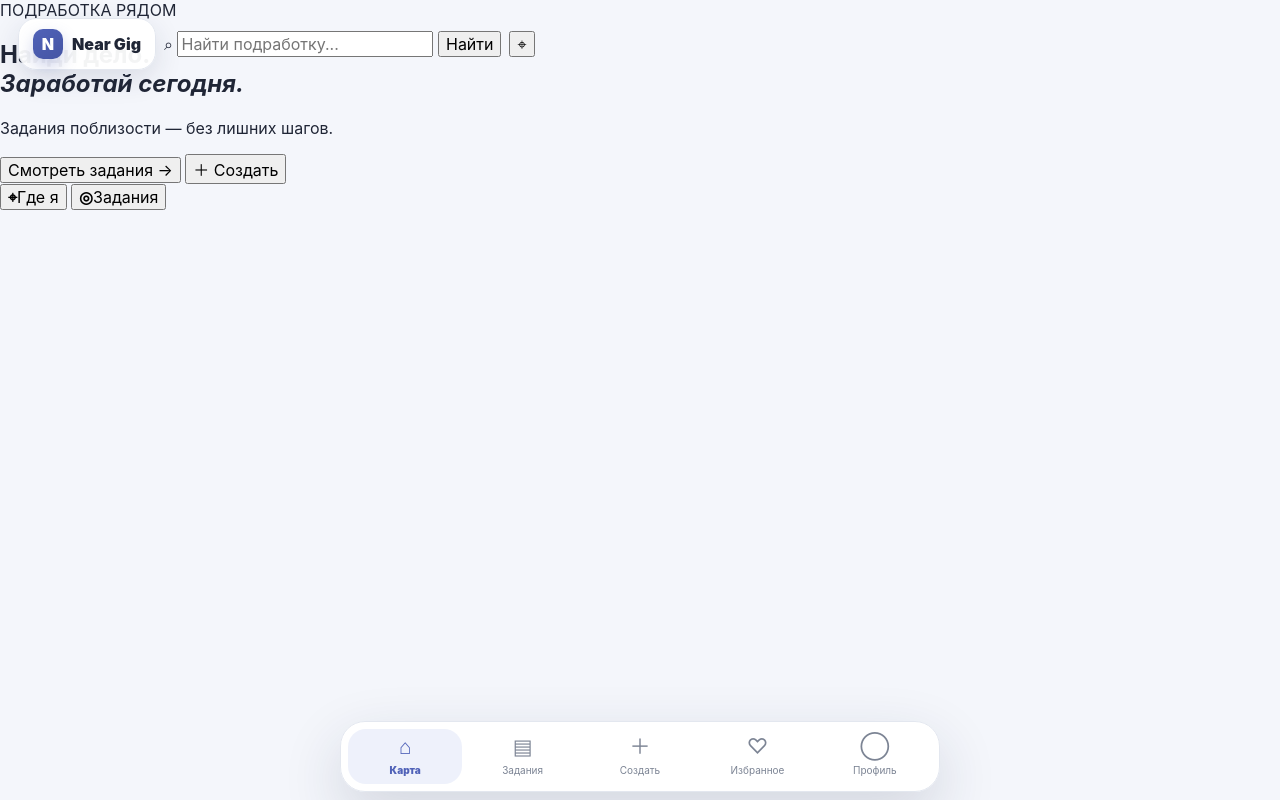
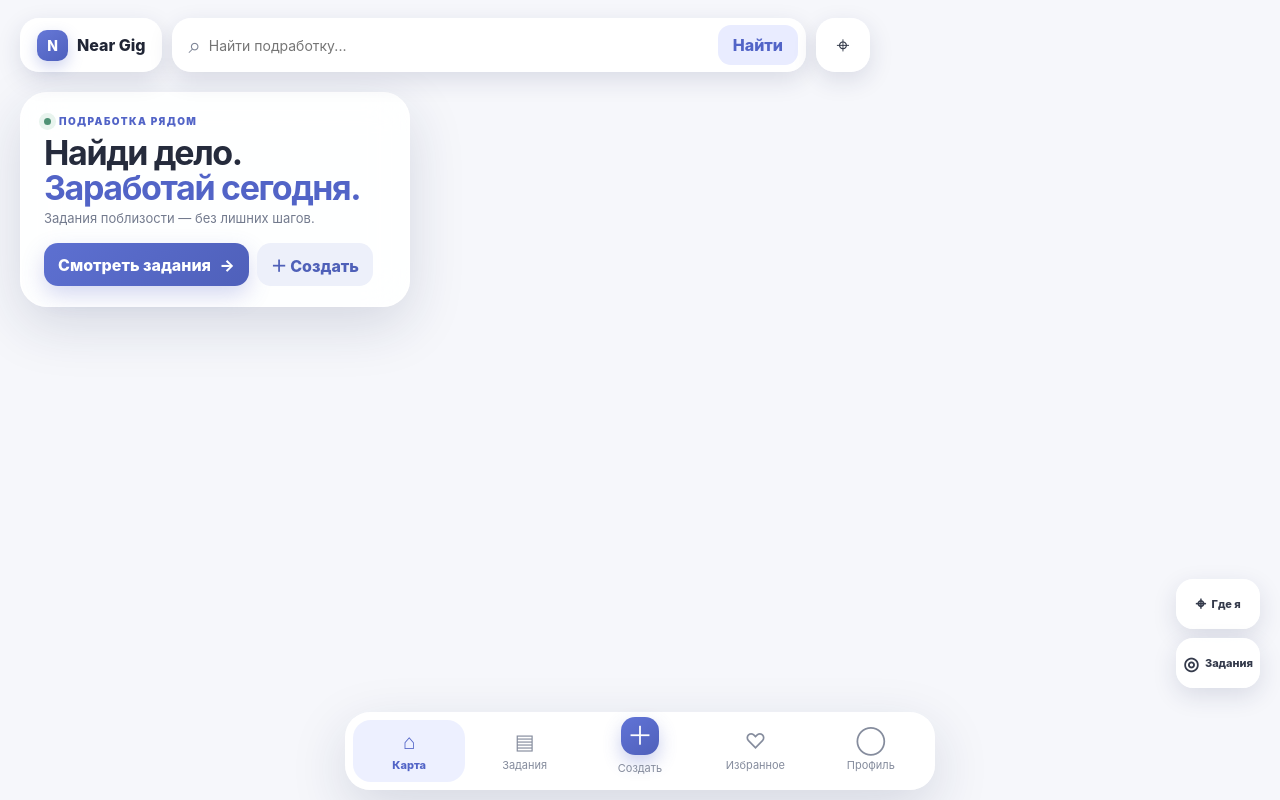
Before and after one commit to zekeev2001-rgb/telegram_job_searcher2, a Flask app: page / in a window 1280 px wide. Run offline with Flask 3, Linux system fonts and the light colour scheme.

Commit message:
Add files via upload

```diff
--- a/static/css/style.css
+++ b/static/css/style.css
@@ -1,164 +1,142 @@
-/* Near Gig UI 3.0 */
+
 :root{
-  --bg:#f4f6fb;
-  --surface:#fff;
-  --surface-2:#f7f8fc;
-  --surface-3:#eef1fb;
-  --text:#202636;
-  --muted:#7c8494;
-  --line:#e3e7ef;
-  --primary:#5062b8;
-  --primary-dark:#4555a4;
-  --success:#4d8a69;
-  --danger:#b96d73;
-  --shadow:0 22px 60px rgba(32,43,76,.16);
-  --shadow-small:0 9px 28px rgba(32,43,76,.12);
-  --radius:24px;
+  --bg:#f6f7fb;--surface:#ffffff;--surface2:#f0f2f8;
+  --text:#202535;--muted:#737b8e;--line:#e1e5ee;
+  --primary:#5264c7;--primary2:#7485df;--primary-soft:#e9ecff;
+  --mint:#4f9275;--mint-soft:#e8f4ee;--danger:#b96e73;
+  --shadow:0 18px 55px rgba(30,42,82,.15);
+  --shadow2:0 8px 25px rgba(30,42,82,.13);
+  --radius:22px;
 }
 body.dark{
-  --bg:#12151c;
-  --surface:#1b1f28;
-  --surface-2:#20242d;
-  --surface-3:#2a2f3d;
-  --text:#e2e5eb;
-  --muted:#a0a7b3;
-  --line:#303541;
-  --primary:#8995ca;
-  --primary-dark:#9ba6d8;
-  --success:#78a88a;
-  --danger:#d28a90;
-  --shadow:0 24px 70px rgba(0,0,0,.42);
-  --shadow-small:0 10px 34px rgba(0,0,0,.3);
+  --bg:#15171d;--surface:#1d2027;--surface2:#262a33;
+  --text:#e4e7ed;--muted:#9ca4b4;--line:#303541;
+  --primary:#8c99d9;--primary2:#a1ace7;--primary-soft:#2b3041;
+  --mint:#79ab91;--mint-soft:#24362d;
+  --shadow:0 20px 60px rgba(0,0,0,.42);--shadow2:0 9px 28px rgba(0,0,0,.34);
 }
 *{box-sizing:border-box;-webkit-tap-highlight-color:transparent}
-html,body{margin:0;width:100%;height:100%;overflow:hidden;background:var(--bg);color:var(--text);font-family:Inter,system-ui,-apple-system,BlinkMacSystemFont,"Segoe UI",sans-serif}
-button,input,textarea,select{font:inherit}
-button{cursor:pointer}
+html,body{margin:0;width:100%;height:100%;overflow:hidden;font-family:Inter,ui-sans-serif,system-ui,-apple-system,BlinkMacSystemFont,"Segoe UI",sans-serif;background:var(--bg);color:var(--text)}
+button,input,textarea,select{font:inherit}button{cursor:pointer}
+#map{position:absolute;inset:0}
+.safe-top{padding-top:env(safe-area-inset-top)}.safe-bottom{padding-bottom:env(safe-area-inset-bottom)}
+
+.topbar{position:absolute;z-index:20;top:12px;left:14px;right:14px;display:flex;gap:10px;align-items:center;animation:drop .45s ease both}
+.brand{height:54px;border:1px solid rgba(255,255,255,.55);background:rgba(255,255,255,.94);color:#202535;border-radius:19px;padding:0 16px;display:flex;align-items:center;gap:9px;box-shadow:var(--shadow2);font-weight:850;white-space:nowrap;backdrop-filter:blur(16px)}
+.brand-mark{display:grid;place-items:center;width:31px;height:31px;border-radius:10px;background:linear-gradient(145deg,#6678d7,#4e60bd);color:#fff;font-size:14px;box-shadow:0 6px 15px rgba(82,100,199,.28)}
+.searchbox{height:54px;min-width:0;flex:1;max-width:650px;display:flex;align-items:center;background:rgba(255,255,255,.95);border:1px solid rgba(255,255,255,.55);border-radius:19px;box-shadow:var(--shadow2);overflow:hidden;backdrop-filter:blur(16px)}
+.searchbox input{min-width:0;flex:1;height:100%;border:0;outline:0;background:transparent;color:#202535;padding:0 8px;font-size:14px}
+.searchbox button{border:0;background:var(--primary-soft);color:var(--primary);height:40px;padding:0 15px;margin-right:7px;border-radius:13px;font-weight:800;transition:.2s}
+.searchbox button:active{transform:scale(.95)}
+.search-icon{padding-left:15px;color:#7d8495;font-size:22px}
+.round-btn{width:54px;height:54px;flex:0 0 54px;border:1px solid rgba(255,255,255,.55);border-radius:19px;background:rgba(255,255,255,.95);color:#303747;box-shadow:var(--shadow2);font-size:23px;transition:.2s;backdrop-filter:blur(16px)}
+.round-btn:active,.map-action:active,.bottom-nav button:active,.primary:active,.secondary:active,.ghost:active{transform:scale(.95)}
+
+.hero-card{
+  position:absolute;z-index:11;left:18px;top:94px;width:390px;
+  padding:22px 23px 20px;border:1px solid rgba(255,255,255,.7);
+  border-radius:27px;background:rgba(255,255,255,.90);
+  box-shadow:var(--shadow);backdrop-filter:blur(20px);
+  animation:heroIn .55s ease both;
+}
+.hero-kicker{display:flex;align-items:center;gap:8px;color:var(--primary);font-size:10px;letter-spacing:.14em;font-weight:900}
+.hero-dot{width:7px;height:7px;border-radius:50%;background:var(--mint);box-shadow:0 0 0 5px var(--mint-soft)}
+.hero-card h1{margin:9px 0 5px;font-size:34px;line-height:1.02;letter-spacing:-.04em;color:#252b3c}
+.hero-card h1 em{font-style:normal;color:var(--primary)}
+.hero-card p{margin:0;color:#737b8e;font-size:13px}
+.hero-actions{display:flex;gap:8px;margin-top:17px}
+.hero-primary,.hero-secondary{border:0;border-radius:14px;min-height:43px;padding:0 14px;font-weight:800;transition:.2s}
+.hero-primary{background:linear-gradient(135deg,#5d70d1,#4f60ba);color:#fff;box-shadow:0 9px 22px rgba(82,100,199,.25)}
+.hero-primary span{margin-left:5px}
+.hero-secondary{background:#edf0fa;color:#4f60b8}
+.hero-primary:active,.hero-secondary:active{transform:scale(.96)}
+
+.sheet{position:absolute;z-index:18;left:14px;right:14px;bottom:96px;max-height:65%;overflow:auto;padding:17px;border:1px solid var(--line);border-radius:27px;background:var(--surface);box-shadow:var(--shadow);animation:sheetIn .3s ease both}
+.sheet h2{margin:2px 0 4px;font-size:22px}.sheet-sub{color:var(--muted);font-size:13px;margin-bottom:12px}
+.job-card{background:var(--surface);border:1px solid var(--line);border-radius:19px;padding:15px;margin:9px 0;box-shadow:0 4px 15px rgba(30,40,65,.055);transition:.18s}
+.job-card:active{transform:scale(.985)}
+.job-top{display:flex;justify-content:space-between;gap:10px}.job-title{font-weight:850}.price{font-weight:900;color:var(--mint);white-space:nowrap}
+.muted{color:var(--muted)}.chips{display:flex;gap:7px;flex-wrap:wrap;margin-top:10px}
+.chip{padding:6px 9px;border-radius:10px;background:var(--surface2);color:var(--muted);font-size:12px}
+
+.floating-actions{position:absolute;z-index:17;right:16px;bottom:111px;display:flex;flex-direction:column;gap:9px}
+.map-action{border:1px solid rgba(255,255,255,.65);background:rgba(255,255,255,.94);color:#343a4b;box-shadow:var(--shadow2);border-radius:17px;min-width:53px;height:50px;display:flex;align-items:center;justify-content:center;gap:6px;font-weight:800;backdrop-filter:blur(16px);transition:.18s}
+.map-action b{font-size:18px}.map-action span{font-size:11px}
+
+.bottom-nav{position:absolute;z-index:25;left:50%;bottom:10px;transform:translateX(-50%);width:min(590px,calc(100% - 20px));display:flex;gap:3px;padding:7px;border:1px solid rgba(255,255,255,.7);border-radius:25px;background:rgba(255,255,255,.94);box-shadow:var(--shadow);backdrop-filter:blur(20px)}
+.bottom-nav button{position:relative;flex:1;border:0;background:transparent;color:#858c9d;border-radius:18px;padding:7px 3px 6px;transition:.2s}
+.bottom-nav button span{display:block;font-size:21px;line-height:22px}.bottom-nav small{font-size:11px}
+.bottom-nav button.active{background:#edf0ff;color:var(--primary);font-weight:850}
+.bottom-nav .create-btn span{display:grid;place-items:center;width:38px;height:38px;margin:-10px auto 1px;border-radius:14px;background:linear-gradient(145deg,#6174d7,#4f60ba);color:#fff;font-size:26px;box-shadow:0 8px 18px rgba(82,100,199,.30)}
+
+.modal{position:fixed;z-index:40;inset:0;background:rgba(10,14,24,.57);backdrop-filter:blur(7px);display:flex;align-items:flex-end;justify-content:center;padding:10px}
+.modalbox{width:min(650px,100%);max-height:92vh;overflow:auto;border-radius:29px;background:var(--surface);border:1px solid var(--line);box-shadow:var(--shadow);padding:20px;animation:modalUp .3s ease both}
+.modalhead{display:flex;justify-content:space-between;align-items:center;gap:10px;margin-bottom:15px}.modalhead h2{margin:2px 0 0;font-size:24px}
+.eyebrow{font-size:10px;letter-spacing:.14em;font-weight:900;color:var(--primary)}
+.close{width:42px;height:42px;border:0;border-radius:14px;background:var(--surface2);color:var(--muted);font-size:25px}
+.field{width:100%;padding:13px 14px;border:1px solid var(--line);border-radius:15px;outline:0;background:var(--surface);color:var(--text);margin-top:6px;transition:.2s}
+.field:focus{border-color:var(--primary2);box-shadow:0 0 0 4px var(--primary-soft)}
+label{display:block;font-size:13px;font-weight:750;margin-bottom:12px}
+textarea.field{resize:vertical}.primary,.secondary,.ghost{width:100%;min-height:49px;padding:12px 14px;border-radius:15px;font-weight:850;border:0;transition:.18s}
+.primary{background:linear-gradient(135deg,#5d70d1,#4f60ba);color:#fff;box-shadow:0 9px 21px rgba(82,100,199,.22)}
+.secondary{background:var(--primary-soft);color:var(--text)}.ghost{background:transparent;color:var(--muted);border:1px solid var(--line);margin-top:10px}
+.two-col{display:grid;grid-template-columns:1fr 1fr;gap:10px}
+.location-card{border:1px solid var(--line);background:var(--surface2);border-radius:19px;padding:13px;margin:5px 0 14px}
+.location-title{display:flex;gap:10px;align-items:center;margin-bottom:11px}.location-icon{display:grid;place-items:center;width:39px;height:39px;border-radius:12px;background:var(--primary-soft);color:var(--primary);font-size:20px}
+.location-title small{display:block;color:var(--muted);font-weight:500;margin-top:2px}
+
+.toast{position:fixed;z-index:100;left:50%;bottom:calc(100px + env(safe-area-inset-bottom));transform:translate(-50%,20px);opacity:0;pointer-events:none;background:var(--surface);border:1px solid var(--line);box-shadow:var(--shadow);border-radius:15px;padding:12px 16px;max-width:calc(100% - 30px);transition:.25s}.toast.show{opacity:1;transform:translate(-50%,0)}
+
+.picker{position:fixed;z-index:60;inset:0;background:var(--bg)}#pm{position:absolute;inset:0}
+.picker-top{position:absolute;z-index:64;top:10px;left:10px;right:10px;display:flex;justify-content:space-between;align-items:center}
+.picker-title{background:rgba(255,255,255,.95);border:1px solid rgba(255,255,255,.65);border-radius:16px;padding:11px 15px;box-shadow:var(--shadow2);font-weight:900;backdrop-filter:blur(16px)}
+.picker-cross{position:absolute;z-index:63;left:50%;top:50%;width:52px;height:52px;transform:translate(-50%,-100%);pointer-events:none}
+.picker-cross:before{content:"";position:absolute;left:24px;top:0;width:4px;height:52px;background:#d85f67;border-radius:5px;box-shadow:0 4px 15px rgba(216,95,103,.35)}
+.picker-cross:after{content:"";position:absolute;left:0;top:24px;width:52px;height:4px;background:#d85f67;border-radius:5px;box-shadow:0 4px 15px rgba(216,95,103,.35)}
+.picker-cross span{position:absolute;left:16px;top:16px;width:20px;height:20px;border-radius:50%;background:#d85f67;border:4px solid #fff;z-index:2;box-shadow:0 0 0 7px rgba(216,95,103,.16);animation:markerPulse 1.6s ease-in-out infinite}
+.picker-hint{position:absolute;z-index:64;top:calc(74px + env(safe-area-inset-top));left:50%;transform:translateX(-50%);white-space:nowrap;padding:10px 14px;border-radius:15px;background:rgba(255,255,255,.95);border:1px solid rgba(255,255,255,.65);box-shadow:var(--shadow2);font-size:12px;font-weight:800;backdrop-filter:blur(16px)}
+.picker-actions{position:absolute;z-index:64;left:50%;transform:translateX(-50%);bottom:10px;width:min(560px,calc(100% - 20px));padding:14px;border-radius:24px;background:rgba(255,255,255,.96);border:1px solid rgba(255,255,255,.7);box-shadow:var(--shadow);backdrop-filter:blur(18px)}
+.picker-actions>div{font-size:13px;color:#737b8e;margin-bottom:10px;min-height:18px}
+
+.profile-hero{display:flex;align-items:center;gap:13px;padding:14px;border:1px solid var(--line);background:var(--surface2);border-radius:19px;margin-bottom:12px}
+.avatar{width:56px;height:56px;border-radius:18px;object-fit:cover}.stat-row{display:grid;grid-template-columns:repeat(3,1fr);gap:8px;margin:10px 0}
+.stat{padding:11px;border:1px solid var(--line);border-radius:15px;text-align:center;background:var(--surface)}.stat b{display:block;font-size:18px}
+.toggle{display:flex;align-items:center;justify-content:space-between;padding:14px 0;border-bottom:1px solid var(--line)}
+.switch{width:48px;height:28px;border:0;border-radius:30px;background:var(--line);position:relative}.switch:after{content:"";position:absolute;width:22px;height:22px;top:3px;left:3px;border-radius:50%;background:#fff;transition:.2s}.switch.on{background:var(--mint)}.switch.on:after{transform:translateX(20px)}
+.pulse-dot{width:8px;height:8px;border-radius:50%;background:var(--primary);box-shadow:0 0 0 6px var(--primary-soft)}
+.map-hint{position:absolute;z-index:19;top:82px;left:50%;transform:translateX(-50%);display:flex;align-items:center;gap:9px;padding:10px 14px;border-radius:15px;background:var(--surface);border:1px solid var(--line);box-shadow:var(--shadow2);font-size:12px;font-weight:800}
 .hidden{display:none!important}
-.app{position:relative;width:100%;height:100%;overflow:hidden}
-#map,#pickerMap{position:absolute;inset:0}
-.safe-top{padding-top:env(safe-area-inset-top)}
-.safe-bottom{padding-bottom:env(safe-area-inset-bottom)}
-
-.topbar{position:absolute;z-index:20;top:10px;left:12px;right:12px;display:flex;align-items:center;gap:8px;animation:drop .45s ease both}
-.brand{height:52px;border:1px solid var(--line);background:rgba(255,255,255,.95);color:var(--text);border-radius:18px;padding:0 14px;display:flex;align-items:center;gap:9px;box-shadow:var(--shadow-small);backdrop-filter:blur(18px);font-weight:900;transition:.18s}
-body.dark .brand{background:rgba(27,31,40,.95)}
-.brand:active,.icon-btn:active,.primary:active,.secondary:active,.ghost:active,.map-tools button:active,.bottom-nav button:active{transform:scale(.96)}
-.brand-mark{width:30px;height:30px;border-radius:10px;display:grid;place-items:center;color:#fff;background:linear-gradient(145deg,var(--primary),var(--primary-dark));box-shadow:0 7px 16px rgba(80,98,184,.28)}
-.search{height:52px;min-width:0;flex:1;display:flex;align-items:center;border:1px solid var(--line);background:rgba(255,255,255,.95);border-radius:18px;overflow:hidden;box-shadow:var(--shadow-small);backdrop-filter:blur(18px)}
-body.dark .search{background:rgba(27,31,40,.95)}
-.search-symbol{font-size:22px;color:var(--muted);padding-left:13px}
-.search input{min-width:0;flex:1;height:100%;border:0;outline:0;background:transparent;color:var(--text);padding:0 8px;font-size:14px}
-.search input::placeholder{color:var(--muted)}
-.search button{border:0;background:var(--surface-3);color:var(--primary);height:39px;border-radius:13px;padding:0 13px;margin-right:6px;font-weight:850}
-.icon-btn{width:52px;height:52px;flex:0 0 52px;border:1px solid var(--line);border-radius:18px;background:var(--surface);color:var(--text);box-shadow:var(--shadow-small);font-size:22px;transition:.18s}
-
-.intro{position:absolute;z-index:8;left:18px;top:105px;pointer-events:none;animation:up .55s .08s ease both}
-.eyebrow{font-size:10px;letter-spacing:.16em;font-weight:900;color:var(--primary)}
-.intro h1{font-size:31px;line-height:1.05;letter-spacing:-.04em;margin:5px 0 6px;text-shadow:0 2px 18px rgba(255,255,255,.8)}
-.intro h1 span{color:var(--primary)}
-.intro p{margin:0;color:#596275;font-size:13px;font-weight:650;text-shadow:0 1px 12px rgba(255,255,255,.85)}
-body.dark .intro h1,body.dark .intro p{text-shadow:0 2px 18px rgba(0,0,0,.8)}
-body.dark .intro p{color:#c0c5d0}
-
-.map-tools{position:absolute;z-index:10;right:12px;bottom:111px;display:flex;flex-direction:column;gap:8px}
-.map-tools button{width:52px;height:52px;border:1px solid var(--line);border-radius:17px;background:var(--surface);color:var(--text);box-shadow:var(--shadow-small);display:flex;flex-direction:column;align-items:center;justify-content:center;transition:.18s}
-.map-tools b{font-size:21px;line-height:20px;color:var(--primary)}
-.map-tools small{font-size:9px;color:var(--muted);font-weight:850}
-
-.map-message{position:absolute;z-index:25;top:79px;left:50%;transform:translateX(-50%);padding:10px 14px;border-radius:15px;border:1px solid var(--line);background:var(--surface);box-shadow:var(--shadow-small);display:flex;align-items:center;gap:9px;font-size:12px;font-weight:850;animation:up .25s ease both}
-.message-dot{width:8px;height:8px;border-radius:50%;background:var(--primary);box-shadow:0 0 0 6px var(--surface-3)}
-
-.bottom-sheet{position:absolute;z-index:18;left:10px;right:10px;bottom:93px;max-height:67%;overflow:auto;padding:16px;border:1px solid var(--line);border-radius:28px;background:var(--surface);box-shadow:var(--shadow);animation:sheet .3s ease both}
-.bottom-sheet h2{margin:0 0 4px;font-size:22px;letter-spacing:-.03em}
-.sheet-note{font-size:13px;color:var(--muted);margin-bottom:12px}
-.job-card{padding:15px;border:1px solid var(--line);border-radius:20px;background:var(--surface);margin:9px 0;box-shadow:0 4px 15px rgba(35,45,75,.05);transition:.18s;cursor:pointer}
-.job-card:hover{transform:translateY(-1px);box-shadow:var(--shadow-small)}
-.job-card:active{transform:scale(.987)}
-.job-line{display:flex;justify-content:space-between;gap:10px}
-.job-title{font-weight:900;font-size:15px}
-.price{font-weight:900;color:var(--success);white-space:nowrap}
-.muted{color:var(--muted)}
-.chips{display:flex;gap:6px;flex-wrap:wrap;margin-top:10px}
-.chip{padding:6px 9px;border:1px solid var(--line);background:var(--surface-2);color:var(--muted);border-radius:10px;font-size:11px;font-weight:650}
-
-.bottom-nav{position:absolute;z-index:22;left:8px;right:8px;bottom:8px;display:flex;gap:3px;padding:7px;border:1px solid var(--line);border-radius:25px;background:rgba(255,255,255,.94);box-shadow:var(--shadow);backdrop-filter:blur(20px)}
-body.dark .bottom-nav{background:rgba(27,31,40,.95)}
-.bottom-nav button{flex:1;border:0;background:transparent;color:var(--muted);border-radius:18px;padding:7px 2px 6px;transition:.18s}
-.bottom-nav button>span{display:block;font-size:21px;line-height:22px}
-.bottom-nav small{font-size:10px}
-.bottom-nav button.active{background:var(--surface-3);color:var(--primary);font-weight:900}
-.nav-create i{display:grid;place-items:center;width:38px;height:38px;margin:-11px auto 1px;border-radius:14px;background:linear-gradient(145deg,var(--primary),var(--primary-dark));color:#fff;font-size:26px;font-style:normal;box-shadow:0 8px 20px rgba(80,98,184,.3)}
-
-.modal{position:fixed;z-index:50;inset:0;background:rgba(10,14,22,.56);backdrop-filter:blur(8px);display:flex;align-items:flex-end;justify-content:center;padding:10px}
-.modal-card{width:min(650px,100%);max-height:92vh;overflow:auto;background:var(--surface);border:1px solid var(--line);border-radius:29px;padding:20px;box-shadow:var(--shadow);animation:modal .3s ease both}
-.modal-header{display:flex;justify-content:space-between;align-items:flex-start;gap:10px;margin-bottom:8px}
-.modal-header h2{font-size:24px;letter-spacing:-.035em;margin:2px 0 0}
-.modal-note{color:var(--muted);font-size:13px;margin:0 0 16px}
-.close-btn{width:41px;height:41px;border:0;border-radius:14px;background:var(--surface-2);color:var(--muted);font-size:24px}
-label{display:block;font-size:13px;font-weight:800;margin-bottom:12px}
-.field{display:block;width:100%;margin-top:6px;padding:13px 14px;border:1px solid var(--line);border-radius:15px;outline:0;background:var(--surface);color:var(--text);transition:.2s}
-.field:focus{border-color:var(--primary);box-shadow:0 0 0 4px var(--surface-3)}
-.field::placeholder{color:var(--muted)}
-textarea.field{resize:vertical}
-.two{display:grid;grid-template-columns:1fr 1fr;gap:10px}
-.primary,.secondary,.ghost{width:100%;min-height:49px;border-radius:15px;padding:12px 14px;font-weight:900;transition:.18s}
-.primary{border:0;color:#fff;background:linear-gradient(145deg,var(--primary),var(--primary-dark));box-shadow:0 9px 22px rgba(80,98,184,.23)}
-.secondary{border:0;color:var(--text);background:var(--surface-3)}
-.ghost{border:1px solid var(--line);background:transparent;color:var(--muted);margin-top:10px}
-.location-box{padding:14px;border:1px solid var(--line);border-radius:19px;background:var(--surface-2);margin:5px 0 14px}
-.location-row{display:flex;gap:10px;align-items:center;margin-bottom:11px}
-.location-icon{width:40px;height:40px;display:grid;place-items:center;border-radius:13px;background:var(--surface-3);color:var(--primary);font-size:20px}
-.location-row small{display:block;color:var(--muted);margin-top:3px;max-width:460px}
-.profile-hero{display:flex;gap:13px;align-items:center;padding:14px;border:1px solid var(--line);border-radius:20px;background:var(--surface-2)}
-.avatar{width:58px;height:58px;border-radius:18px;object-fit:cover}
-.stats{display:grid;grid-template-columns:repeat(3,1fr);gap:8px;margin:10px 0}
-.stat{padding:11px;border:1px solid var(--line);border-radius:15px;text-align:center}
-.stat b{display:block;font-size:18px}.stat span{font-size:11px;color:var(--muted)}
-.profile-info{padding:12px 14px;border:1px solid var(--line);border-radius:18px;margin-top:10px;background:var(--surface-2)}
-.profile-info p{margin:7px 0;font-size:13px}
-.setting{display:flex;align-items:center;justify-content:space-between;gap:15px;padding:14px 0;border-bottom:1px solid var(--line)}
-.switch{width:48px;height:28px;border:0;border-radius:30px;background:var(--line);position:relative}
-.switch:after{content:"";position:absolute;left:3px;top:3px;width:22px;height:22px;border-radius:50%;background:#fff;transition:.2s}
-.switch.on{background:var(--success)}.switch.on:after{transform:translateX(20px)}
-
-.toast{position:fixed;z-index:100;left:50%;bottom:calc(100px + env(safe-area-inset-bottom));transform:translate(-50%,20px);opacity:0;pointer-events:none;max-width:calc(100% - 28px);padding:12px 16px;border:1px solid var(--line);border-radius:15px;background:var(--surface);box-shadow:var(--shadow);font-size:13px;font-weight:800;transition:.25s}
-.toast.show{opacity:1;transform:translate(-50%,0)}
-
-.picker{position:fixed;z-index:70;inset:0;background:var(--bg)}
-.picker-head{position:absolute;z-index:75;top:10px;left:10px;right:10px;display:flex;align-items:center;justify-content:space-between}
-.picker-title{padding:10px 14px;border:1px solid var(--line);border-radius:15px;background:var(--surface);box-shadow:var(--shadow-small);font-weight:900}
-.picker-spacer{width:52px}
-.fixed-pin{position:absolute;z-index:74;left:50%;top:50%;width:58px;height:76px;transform:translate(-50%,-100%);pointer-events:none}
-.pin-circle{position:absolute;left:10px;top:0;width:38px;height:38px;border-radius:50% 50% 50% 8px;transform:rotate(-45deg);background:var(--primary);box-shadow:0 9px 24px rgba(80,98,184,.4)}
-.pin-circle span{position:absolute;left:12px;top:12px;width:14px;height:14px;border-radius:50%;background:#fff}
-.pin-line{position:absolute;left:27px;top:34px;width:4px;height:35px;border-radius:4px;background:var(--primary)}
-.pin-shadow{position:absolute;left:12px;top:68px;width:34px;height:9px;border-radius:50%;background:rgba(20,25,35,.2);filter:blur(4px)}
-.picker-tip{position:absolute;z-index:75;top:calc(74px + env(safe-area-inset-top));left:50%;transform:translateX(-50%);max-width:calc(100% - 30px);padding:10px 14px;border:1px solid var(--line);border-radius:15px;background:var(--surface);box-shadow:var(--shadow-small);font-size:12px;font-weight:800;text-align:center}
-.picker-footer{position:absolute;z-index:75;left:9px;right:9px;bottom:8px;padding:14px;border:1px solid var(--line);border-radius:24px;background:var(--surface);box-shadow:var(--shadow)}
-.picker-footer>div{min-height:19px;margin-bottom:10px;color:var(--muted);font-size:13px;font-weight:750}
 
 @media(min-width:800px){
-  .topbar{top:18px;left:18px;right:auto;width:min(860px,calc(100% - 36px))}
-  .intro{left:28px;top:118px}.intro h1{font-size:38px}
-  .map-tools{right:22px}
-  .bottom-nav{left:50%;right:auto;width:600px;transform:translateX(-50%)}
-  .bottom-sheet{left:20px;right:auto;width:510px}
+  .topbar{top:18px;left:20px;right:auto;width:min(850px,calc(100% - 40px))}
+  .hero-card{left:20px;top:92px}
+  .sheet{left:20px;right:auto;width:490px;bottom:105px;max-height:67%}
+  .floating-actions{right:20px;bottom:112px}
   .modal{align-items:center;padding:28px}
-  .picker-footer{left:50%;right:auto;transform:translateX(-50%);width:560px}
+}
+@media(max-width:799px){
+  .hero-card{left:10px;right:10px;top:78px;width:auto;padding:16px 17px;border-radius:22px}
+  .hero-card h1{font-size:26px}
+  .hero-card p{font-size:12px}
+  .hero-actions{margin-top:12px}
+  .hero-primary,.hero-secondary{min-height:40px;font-size:12px}
 }
 @media(max-width:520px){
-  .brand{padding:0 11px}.brand-text{display:none}
-  .topbar{gap:6px}.icon-btn{width:46px;height:46px;flex-basis:46px}.search{height:46px}
-  .search input{font-size:14px}.search button{padding:0 10px}
-  .intro{left:14px;top:91px}.intro h1{font-size:27px}
-  .map-tools{right:8px}.map-tools button{width:46px;height:46px}.map-tools small{display:none}
-  .two{grid-template-columns:1fr}
-  .modal{padding:0}.modal-card{border-radius:27px 27px 0 0;padding:17px}
-  .bottom-sheet{left:7px;right:7px}
-  .bottom-nav{left:7px;right:7px}
+  .brand{padding:0 11px;height:47px}.brand-name{display:none}
+  .topbar{top:8px;left:7px;right:7px;gap:6px}
+  .round-btn{width:47px;height:47px;flex-basis:47px}.searchbox{height:47px}.searchbox button{padding:0 10px}.searchbox input{font-size:13px}
+  .hero-card{top:68px}
+  .hero-card h1{font-size:24px}
+  .hero-secondary{display:none}
+  .floating-actions{right:8px;bottom:104px}.map-action span{display:none}
+  .sheet{left:7px;right:7px;bottom:93px}
+  .bottom-nav{left:7px;right:7px;width:auto;bottom:7px}.bottom-nav small{font-size:10px}
+  .two-col{grid-template-columns:1fr}.modal{padding:0}.modalbox{border-radius:28px 28px 0 0;padding:17px}
+  .picker-hint{max-width:calc(100% - 30px);white-space:normal;text-align:center}
+  .picker-actions{left:7px;right:7px;transform:none;width:auto}
 }
-@keyframes drop{from{opacity:0;transform:translateY(-14px)}to{opacity:1;transform:none}}
-@keyframes up{from{opacity:0;transform:translateY(12px)}to{opacity:1;transform:none}}
-@keyframes sheet{from{opacity:0;transform:translateY(18px)}to{opacity:1;transform:none}}
-@keyframes modal{from{opacity:0;transform:translateY(28px)}to{opacity:1;transform:none}}
+@keyframes drop{from{opacity:0;transform:translateY(-12px)}to{opacity:1;transform:none}}
+@keyframes heroIn{from{opacity:0;transform:translateY(-12px) scale(.98)}to{opacity:1;transform:none}}
+@keyframes sheetIn{from{opacity:0;transform:translateY(15px)}to{opacity:1;transform:none}}
+@keyframes modalUp{from{opacity:0;transform:translateY(28px)}to{opacity:1;transform:none}}
+@keyframes markerPulse{0%,100%{box-shadow:0 0 0 7px rgba(216,95,103,.15)}50%{box-shadow:0 0 0 13px rgba(216,95,103,.04)}}
```
